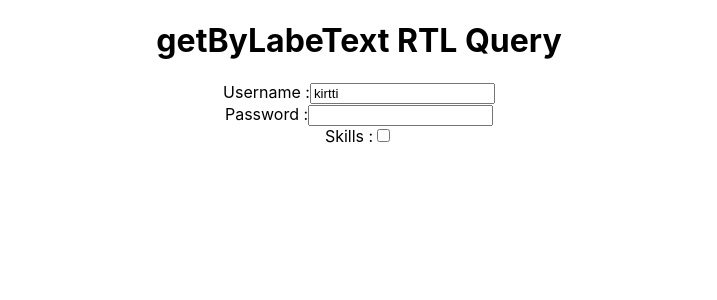
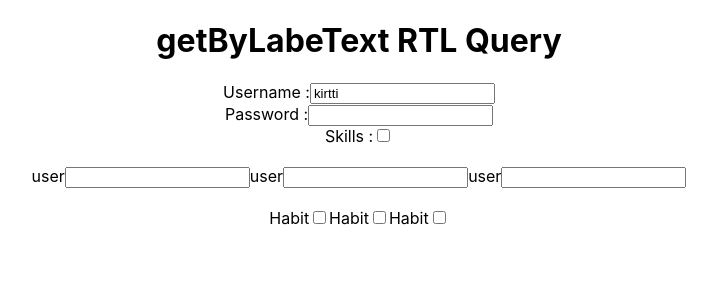
Before and after one commit to Kirttinath/react_testing_lib, a React (Create React App) app in the folder test_1/: page / in a window 1280 px wide. Shown: the top 300 px of the page, without its empty margins (281-998 px from the left). Built offline with nearby package versions, Linux system fonts and the light colour scheme.

Commit message:
getAllByLabelText test case execution for multiple labet of checkboxes

```diff
--- a/test_1/src/LabelText.js
+++ b/test_1/src/LabelText.js
@@ -12,6 +12,22 @@ const LabelText = () => {
       <br />
       <label htmlFor="skills">Skills :</label>
       <input type="checkbox" id="skills" />
+      <br />
+      <br />
+      <label htmlFor="i1">user</label>
+      <input type="text" id="i1" />
+      <label htmlFor="i2">user</label>
+      <input type="text" id="i2" />
+      <label htmlFor="i3">user</label>
+      <input type="text" id="i3" />
+      <br />
+      <br />
+      <label htmlFor="habit">Habit</label>
+      <input type="checkbox" id="habit" />
+      <label htmlFor="habit1">Habit</label>
+      <input type="checkbox" id="habit1" />
+      <label htmlFor="habit2">Habit</label>
+      <input type="checkbox" id="habit2" />
     </div>
   );
 };
```
Also changed, not shown: 1 other file (tests, documents, lock files or other folders).
